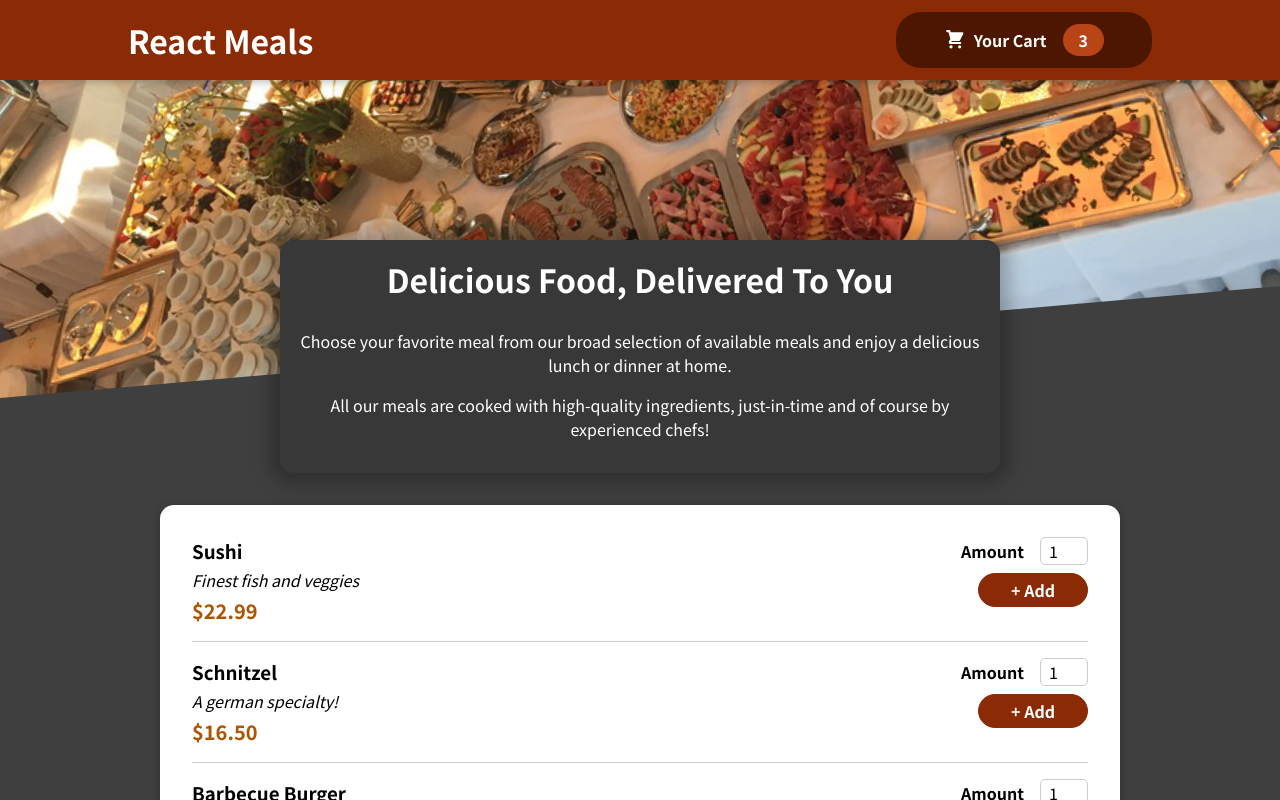
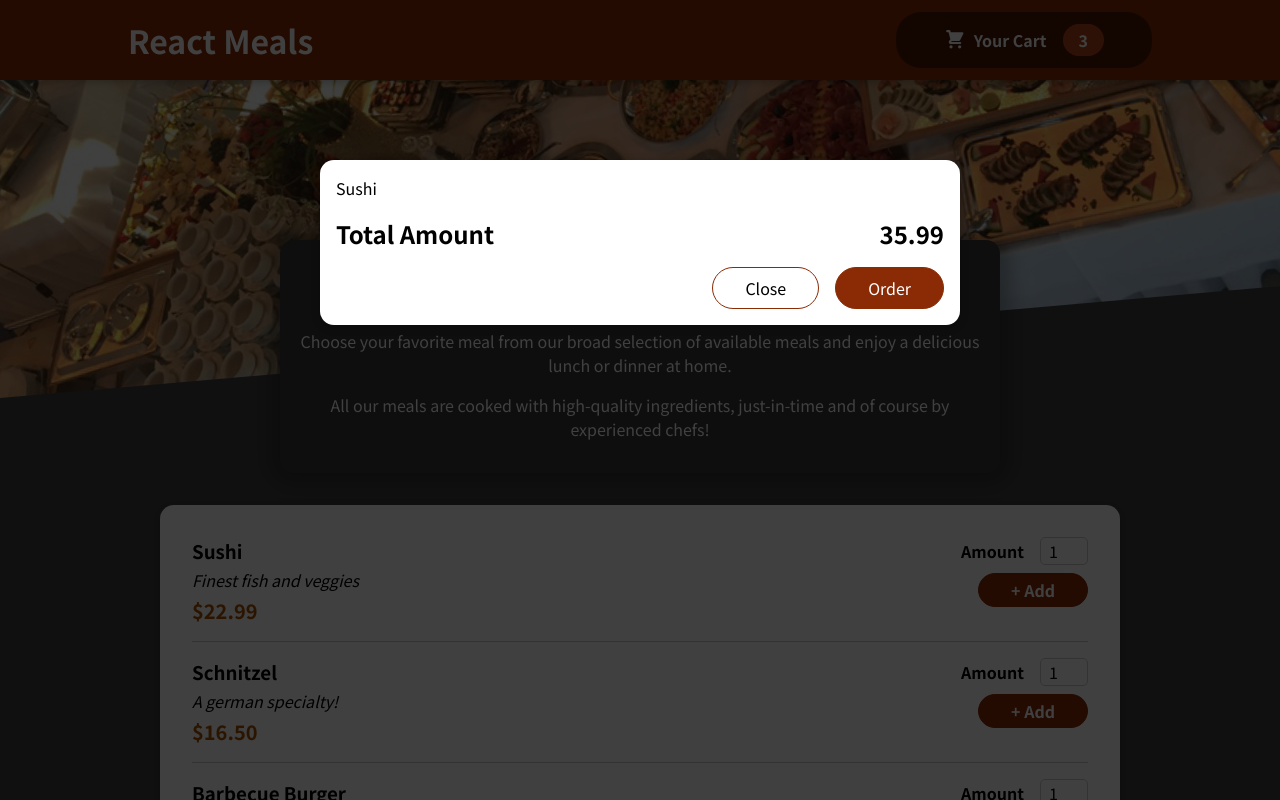
Before and after one commit to tdvenky/food-order-app, a React (Create React App) app: page / in a window 1280 px wide. Shown: the top 800 px of the page. Built offline with nearby package versions, Linux system fonts and the light colour scheme.

Commit message:
adding a new component for Modal and Cart to display it as an overlay with a backdrop

```diff
--- a/public/index.html
+++ b/public/index.html
@@ -28,6 +28,7 @@
   </head>
   <body>
     <noscript>You need to enable JavaScript to run this app.</noscript>
+    <div id="overlays"></div>
     <div id="root"></div>
     <!--
       This HTML file is a template.
--- a/src/App.js
+++ b/src/App.js
@@ -2,10 +2,12 @@
 
 import Header from './components/Layout/Header/Header';
 import Meals from './components/Meals/Meals/Meals';
+import Cart from './components/Cart/Cart/Cart';
 
 function App() {
   return (
     <Fragment>
+      <Cart />
       <Header />
       <main>
         <Meals />
--- /dev/null
+++ b/src/components/Cart/Cart/Cart.js
@@ -0,0 +1,31 @@
+import React from 'react';
+
+import Modal from '../../UI/Modal/Modal';
+
+import classes from './Cart.module.css';
+
+const Cart = (props) => {
+    const cartItems= <ul className={classes['cart-items']}>
+            {
+                [
+                    {id: 'c1', name: 'Sushi', amount: 2, price: 12.99}
+                ].map(item => <li>{item.name}</li>)
+            }
+        </ul>
+
+    return (
+        <Modal>
+            {cartItems}
+            <div className={classes.total}>
+                <span>Total Amount</span>
+                <span>35.99</span>
+            </div>
+            <div className={classes.actions}>
+                <button className={classes['button-alt']}>Close</button>
+                <button className={classes.button}>Order</button>
+            </div>
+        </Modal>
+    )
+}
+
+export default Cart;
--- /dev/null
+++ b/src/components/Cart/Cart/Cart.module.css
@@ -0,0 +1,46 @@
+.cart-items {
+    list-style: none;
+    margin: 0;
+    padding: 0;
+    max-height: 20rem;
+    overflow: auto;
+  }
+
+  .total {
+    display: flex;
+    justify-content: space-between;
+    align-items: center;
+    font-weight: bold;
+    font-size: 1.5rem;
+    margin: 1rem 0;
+  }
+
+  .actions {
+    text-align: right;
+  }
+
+  .actions button {
+    font: inherit;
+    cursor: pointer;
+    background-color: transparent;
+    border: 1px solid #8a2b06;
+    padding: 0.5rem 2rem;
+    border-radius: 25px;
+    margin-left: 1rem;
+  }
+
+  .actions button:hover,
+  .actions button:active {
+    background-color: #5a1a01;
+    border-color: #5a1a01;
+    color: white;
+  }
+
+  .actions .button--alt {
+    color: #8a2b06;
+  }
+
+  .actions .button {
+    background-color: #8a2b06;
+    color: white;
+  }
--- /dev/null
+++ b/src/components/UI/Modal/Modal.js
@@ -0,0 +1,31 @@
+import React, { Fragment } from 'react';
+import ReactDOM from 'react-dom';
+
+import classes from './Modal.module.css';
+
+const Backdrop = (props) => {
+    return (
+        <div className={classes.backdrop}></div>
+    )
+}
+
+const ModalOverlay = (props) => {
+    return (
+        <div className={classes.modal}>
+            <div className={classes.content}>{props.children}</div>
+        </div>
+    )
+}
+
+const portalElement = document.getElementById('overlays');
+
+const Modal = (props) => {
+    return (
+        <Fragment>
+            {ReactDOM.createPortal(<Backdrop />, portalElement)}
+            {ReactDOM.createPortal(<ModalOverlay>{props.children}</ModalOverlay>, portalElement)}
+        </Fragment>
+    )
+}
+
+export default Modal;
--- /dev/null
+++ b/src/components/UI/Modal/Modal.module.css
@@ -0,0 +1,40 @@
+.backdrop {
+    position: fixed;
+    top: 0;
+    left: 0;
+    width: 100%;
+    height: 100vh;
+    z-index: 20;
+    background-color: rgba(0, 0, 0, 0.75);
+  }
+
+  .modal {
+    position: fixed;
+    top: 20vh;
+    left: 5%;
+    width: 90%;
+    background-color: white;
+    padding: 1rem;
+    border-radius: 14px;
+    box-shadow: 0 2px 8px rgba(0, 0, 0, 0.25);
+    z-index: 30;
+    animation: slide-down 300ms ease-out forwards;
+  }
+
+  @media (min-width: 768px) {
+    .modal {
+      width: 40rem;
+      left: calc(50% - 20rem);
+    }
+  }
+
+  @keyframes slide-down {
+    from {
+      opacity: 0;
+      transform: translateY(-3rem);
+    }
+    to {
+      opacity: 1;
+      transform: translateY(0);
+    }
+  }
```
